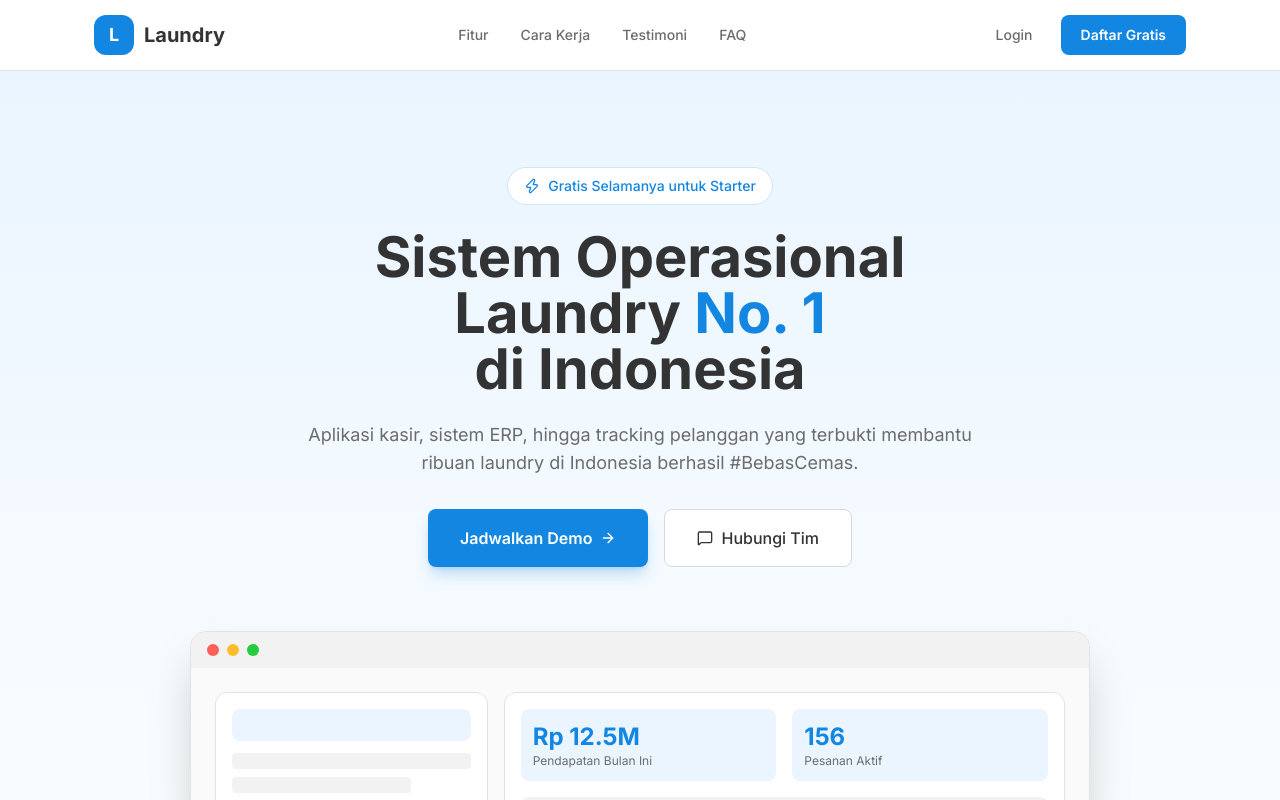
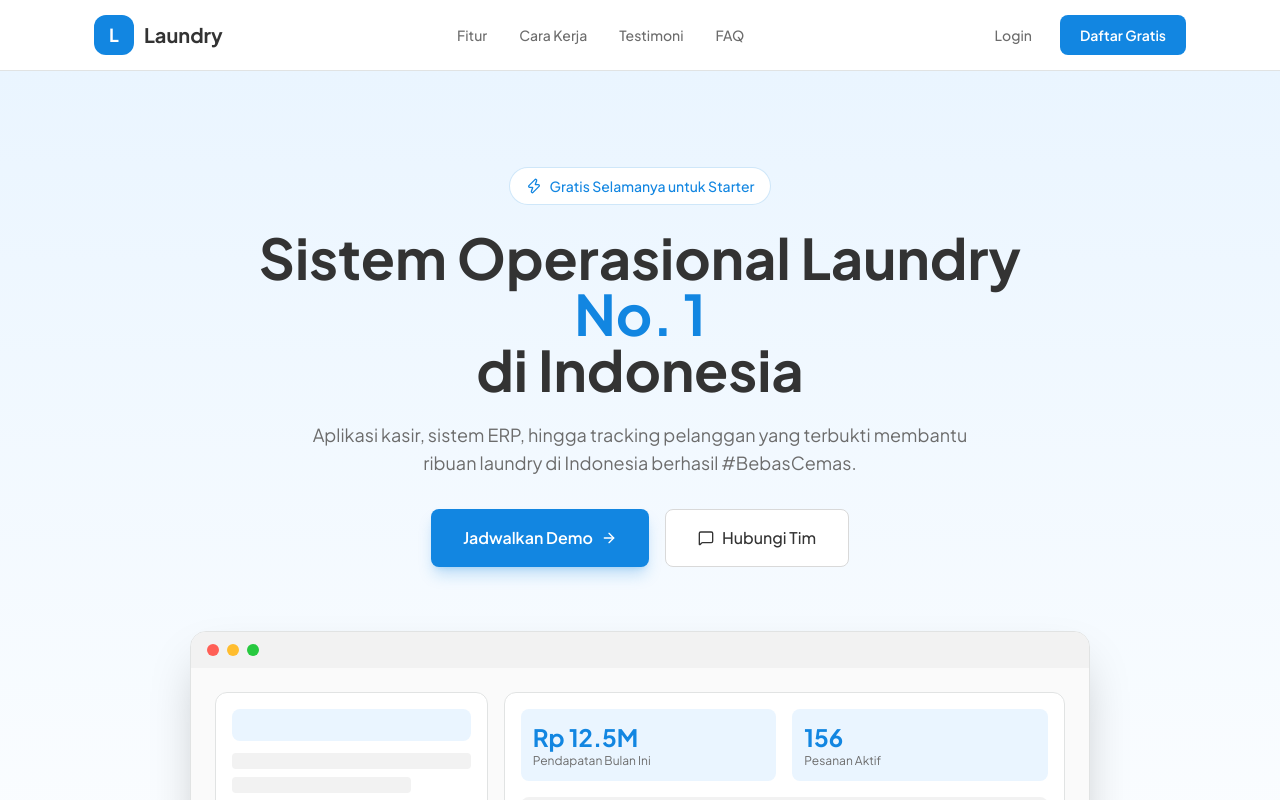
Before and after one commit to ahmadnurhidayat/laundry, a Next.js app: page / in a window 1280 px wide. Shown: the top 800 px of the page. Built offline with nearby package versions, Linux system fonts and the light colour scheme.

Commit message:
style: change font to Plus Jakarta Sans
- Replace Inter with Plus Jakarta Sans (closest to Google Sans)
- Add CSS variable --font-jakarta for font loading
- Update Tailwind fontFamily.sans config

```diff
--- a/src/app/layout.tsx
+++ b/src/app/layout.tsx
@@ -1,10 +1,11 @@
 import type { Metadata, Viewport } from 'next';
-import { Inter } from 'next/font/google';
+import { Plus_Jakarta_Sans } from 'next/font/google';
 import './globals.css';
 
-const inter = Inter({
+const jakarta = Plus_Jakarta_Sans({
   subsets: ['latin'],
   display: 'swap',
+  variable: '--font-jakarta',
 });
 
 export const metadata: Metadata = {
@@ -27,11 +28,11 @@ export const viewport: Viewport = {
 
 export default function RootLayout({ children }: { children: React.ReactNode }) {
   return (
-    <html lang="id" className={inter.className}>
+    <html lang="id" className={jakarta.variable}>
       <head>
         <link rel="apple-touch-icon" href="/icons/icon-192.svg" />
       </head>
-      <body className="antialiased">{children}</body>
+      <body className="antialiased font-sans">{children}</body>
     </html>
   );
 }
--- a/tailwind.config.ts
+++ b/tailwind.config.ts
@@ -45,7 +45,7 @@ const config: Config = {
         },
       },
       fontFamily: {
-        sans: ['var(--font-inter)', 'Inter', 'system-ui', 'sans-serif'],
+        sans: ['var(--font-jakarta)', 'Plus Jakarta Sans', 'system-ui', 'sans-serif'],
         mono: ['var(--font-jetbrains-mono)', 'JetBrains Mono', 'monospace'],
       },
       boxShadow: {
```
